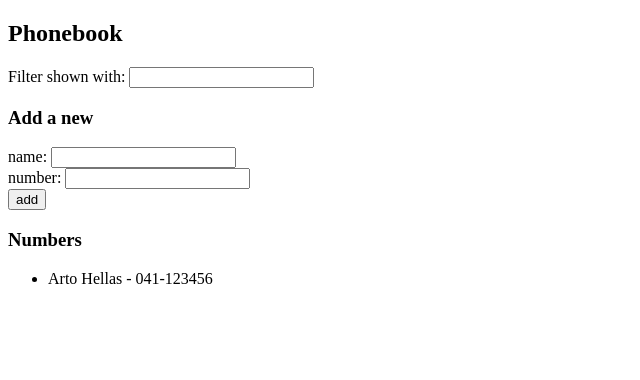
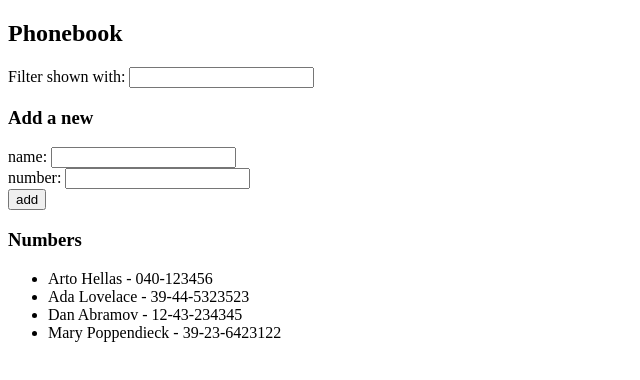
Before and after one commit to sharmila657/fullstackopen-exercises, a React (Vite) app in the folder part2/Phonebook/: page / in a window 1280 px wide. Shown: the top 380 px of the page, without its empty margins (0-640 px from the left). Built offline with nearby package versions, Linux system fonts and the light colour scheme; data requests are answered from the project's data file.

Commit message:
exercise 2.11 completed

```diff
--- /dev/null
+++ b/part2/Phonebook/db.json
@@ -0,0 +1,24 @@
+{
+    "persons":[
+      {
+        "name": "Arto Hellas",
+        "number": "040-123456",
+        "id": 1
+      },
+      {
+        "name": "Ada Lovelace",
+        "number": "39-44-5323523",
+        "id": 2
+      },
+      {
+        "name": "Dan Abramov",
+        "number": "12-43-234345",
+        "id": 3
+      },
+      {
+        "name": "Mary Poppendieck",
+        "number": "39-23-6423122",
+        "id": 4
+      }
+    ]
+  }
--- a/part2/Phonebook/package.json
+++ b/part2/Phonebook/package.json
@@ -7,9 +7,12 @@
     "dev": "vite",
     "build": "vite build",
     "lint": "eslint . --ext js,jsx --report-unused-disable-directives --max-warnings 0",
-    "preview": "vite preview"
+    "preview": "vite preview",
+    "server": "json-server -p3001 --watch db.json"
+
   },
   "dependencies": {
+    "axios": "^1.6.2",
     "react": "^18.2.0",
     "react-dom": "^18.2.0"
   },
@@ -21,6 +24,7 @@
     "eslint-plugin-react": "^7.33.2",
     "eslint-plugin-react-hooks": "^4.6.0",
     "eslint-plugin-react-refresh": "^0.4.4",
+    "json-server": "^0.17.4",
     "vite": "^5.0.0"
   }
 }
--- a/part2/Phonebook/src/App.jsx
+++ b/part2/Phonebook/src/App.jsx
@@ -1,19 +1,27 @@
-import { useState } from 'react'
+
+import { useState, useEffect } from "react";
+import axios from "axios";
+
 import Persons from './components/Persons'
 import PersonForm from './components/PersonForm'
 import Filter from './components/Filter'
 
+debugger
 
 const App = () => {
-  const [persons, setPersons] = useState([
-    {
-      name: 'Arto Hellas',
-      number: "041-123456"
-    }
-  ])
+  const [persons, setPersons] = useState([]);
   const [newName, setNewName] = useState('')
+
   const [newVal, setNewVal] = useState('')
   const [searchVal, setSearchVal] = useState('')
+
+  useEffect(() => {
+    const promise = axios.get("http://localhost:3001/persons");
+    promise.then((res) => {
+      setPersons(res.data);
+    });
+  }, []);
+
 
 
 
```
Also changed, not shown: 1 other file (tests, documents, lock files or other folders).
